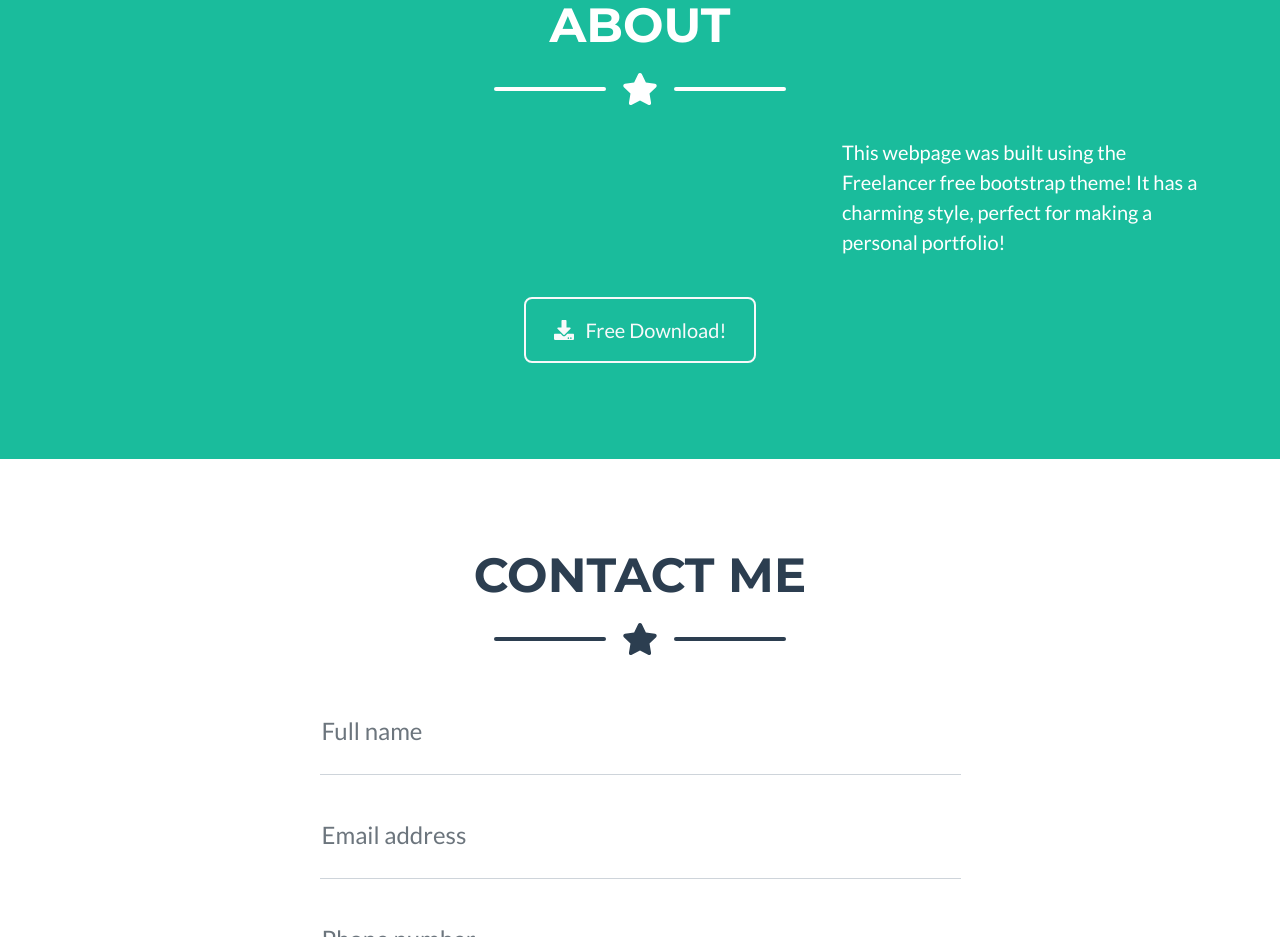
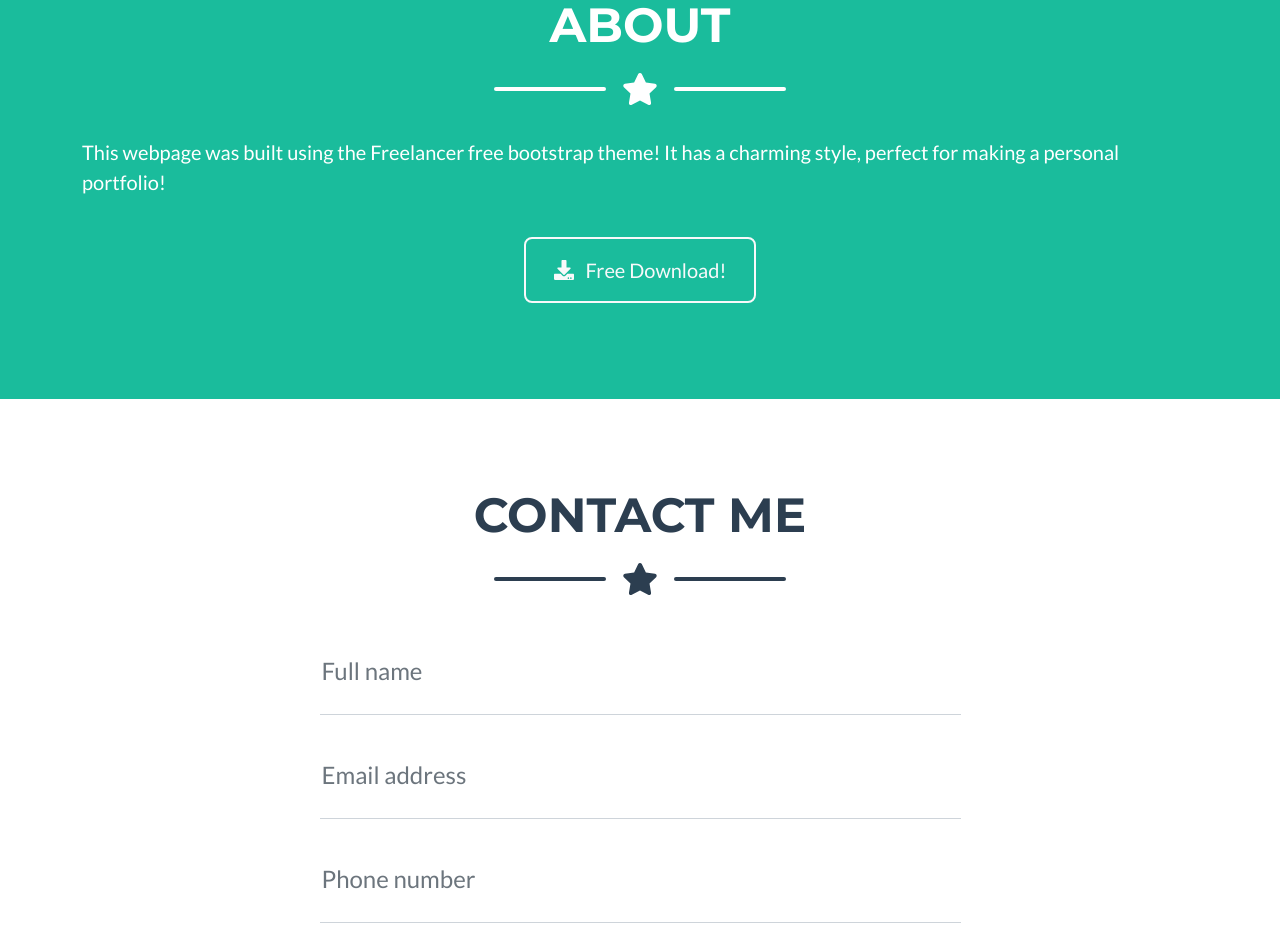
Before and after one commit to DomCason1/DominicCason, a plain HTML site: page index.html in a window 1280 px wide. Shown: the part 1760-2697 px from the top of the page. Drawn offline with nearby package versions, Linux system fonts and the light colour scheme.

Commit message:
Update index.html

```diff
--- a/index.html
+++ b/index.html
@@ -134,7 +134,7 @@
                 </div>
                 <!-- About Section Content-->
                 <div class="row">
-                    <div class="col-lg-4 ms-auto"><p class="lead">This webpage was built using the Freelancer free bootstrap theme! It has a charming style, perfect for making a personal portfolio!</p></div>
+                    <div class="row justify-content-md-center"><p class="lead">This webpage was built using the Freelancer free bootstrap theme! It has a charming style, perfect for making a personal portfolio!</p></div>
                 </div>
                 <!-- About Section Button-->
                 <div class="text-center mt-4">
```
